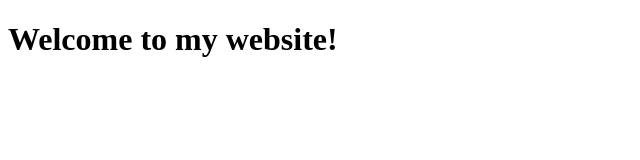
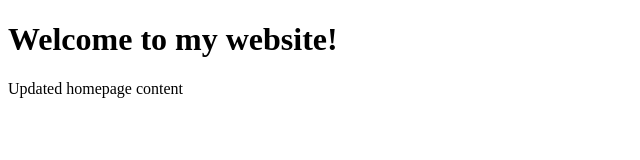
Before and after one commit to sraj9506/website-project, a plain HTML site: page src/index.html in a window 1280 px wide. Shown: the whole page, without its empty margins (0-640 px from the left). Drawn offline with Linux system fonts and the light colour scheme.

Commit message:
Updated homepage content

```diff
--- a/src/index.html
+++ b/src/index.html
@@ -9,5 +9,6 @@
 			<h1>
 				Welcome to my website!
 			</h1>
+			<p>Updated homepage content</p>
 		</body>
 	</html>
```
